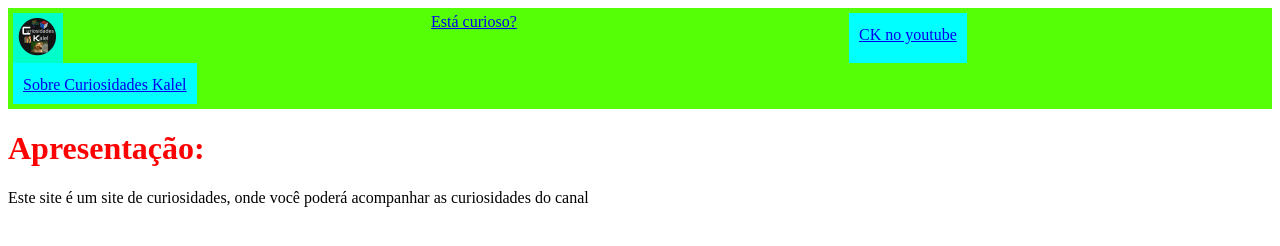
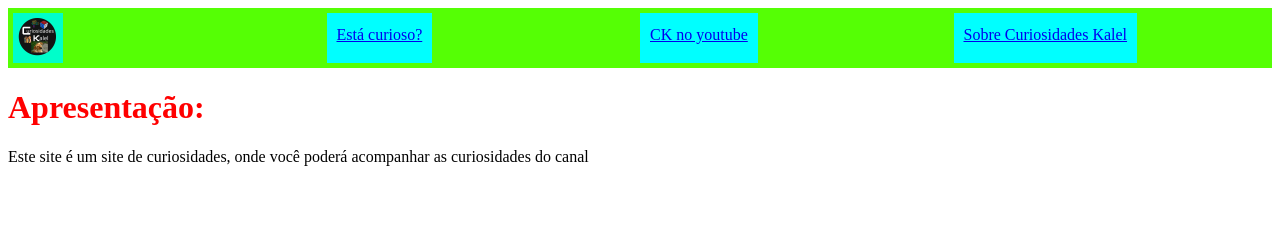
Before and after one commit to Supersonicstudent/Curiosidades-Kalel-o, a plain HTML site: page HTML/index.html in a window 1280 px wide. Drawn offline with Linux system fonts and the light colour scheme.

Commit message:
mano o projeto ta andando!

```diff
--- a/HTML/..estilos/estilo.css
+++ b/HTML/..estilos/estilo.css
@@ -6,7 +6,7 @@
     background-color: #55ff05;
     padding: 5px;
     display: grid;
-    grid-template-columns: repeat(3, 1fr);
+    grid-template-columns: repeat(4, 1fr);
     justify-items: start;
 }
 .YT {
@@ -25,7 +25,7 @@
     padding-bottom: 10px;
     padding-right: 10px;
 }
-.cuioso {
+.curioso {
     text-align: center;
     background-color: aqua;
     padding-top: 13px;
--- /dev/null
+++ b/HTML/..estilos/estilo2.css
@@ -0,0 +1,3 @@
+body{
+    background: linear-gradient(50deg, aqua, blue);
+}
--- /dev/null
+++ b/HTML/..estilos/estilo3.css
@@ -0,0 +1,6 @@
+body {
+    background: linear-gradient(50deg, aqua, blue);
+}
+h1 {
+
+}
--- a/HTML/index.html
+++ b/HTML/index.html
@@ -17,7 +17,7 @@
 
             <div class="header">
                 <img src="../imgs/imglogo1.png" width="50" height="50" class="img1">
-                <a href="esta_curioso" class="curioso"> Está curioso?</a>
+                <a href="esta_curioso.html" class="curioso"> Está curioso?</a>
 
                    <a href="https://www.youtube.com/channel/UCHwpsjuP5hMd3c1j3HALifQ/featured" class="YT">CK no youtube</a>
                <a href="SobreoCK.html" class="sobreock">Sobre Curiosidades Kalel</a>
```
Also changed, not shown: HTML/SobreoCK.html (+1 -1 lines), HTML/esta_curioso.html (added, +11 -0 lines).
